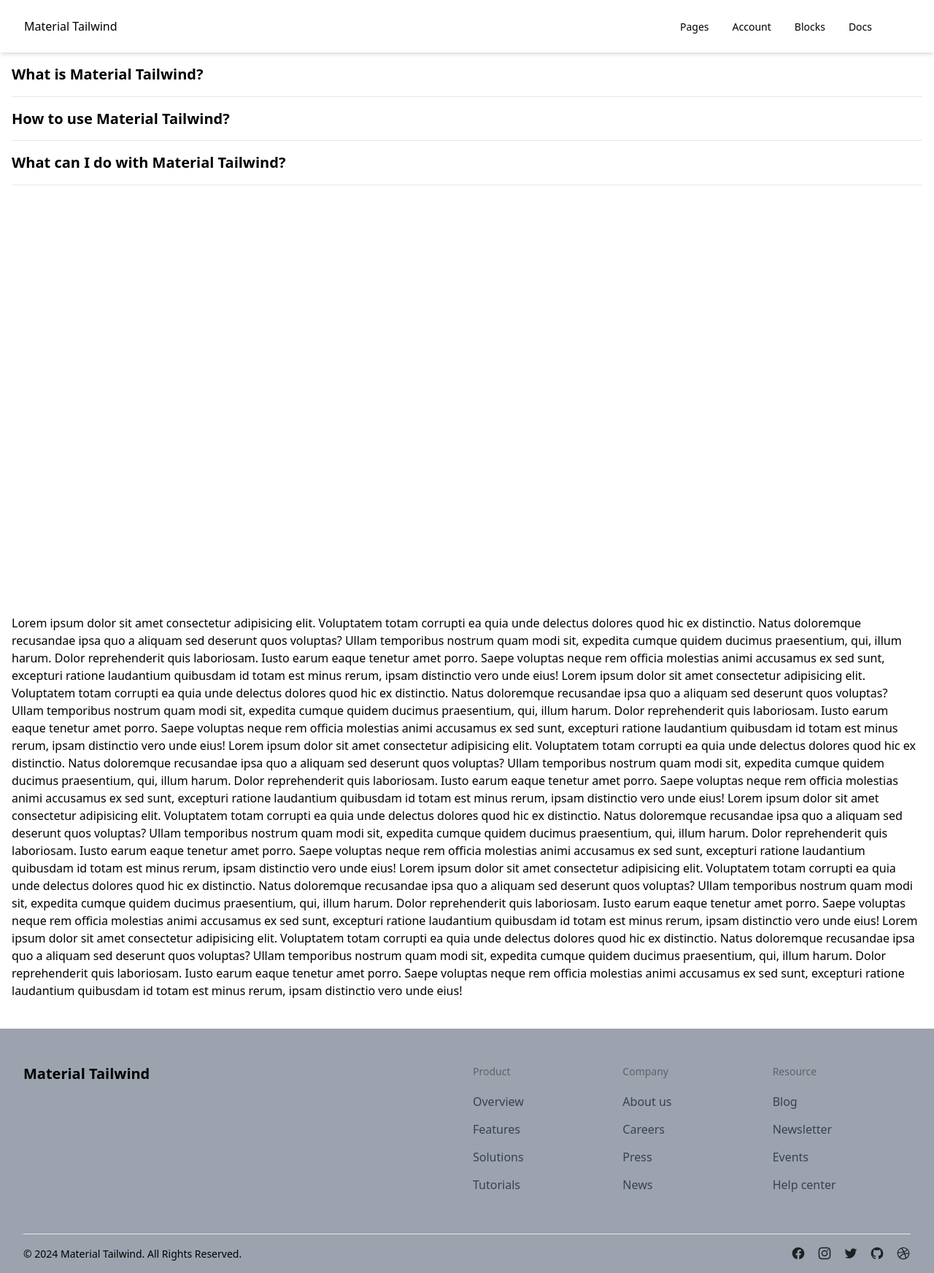
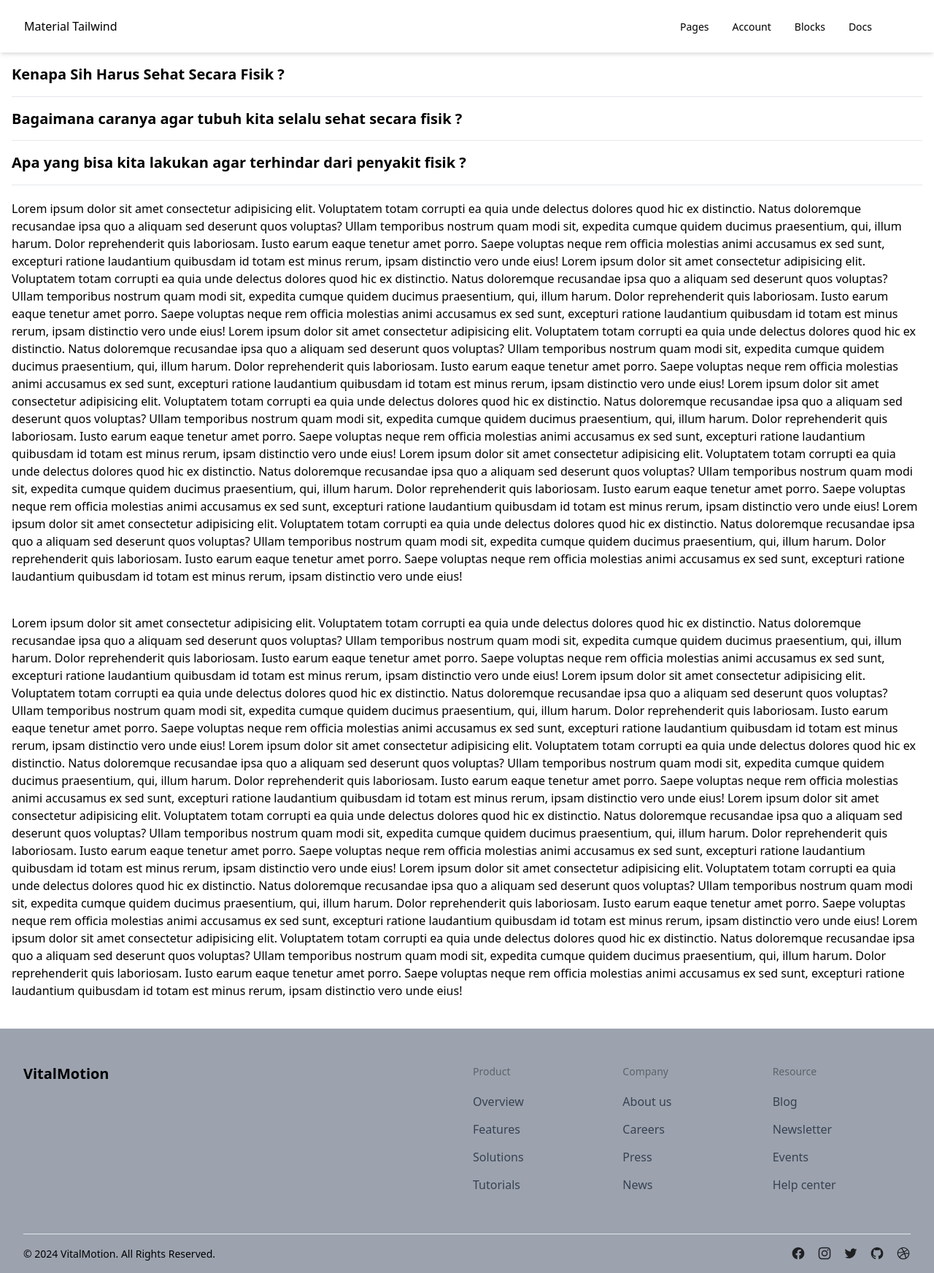
Before and after one commit to mybezen/prj-sagas, a React (Vite) app: page / in a window 1280 px wide. Shown: the whole page at 73% size. Built offline with nearby package versions, Linux system fonts and the light colour scheme.

Commit message:
Fix Footer and Navbar

```diff
--- a/src/components/Accordion.jsx
+++ b/src/components/Accordion.jsx
@@ -18,31 +18,25 @@ export function AccordionCustomAnimation() {
   return (
     <>
       <Accordion open={open === 1} animate={CUSTOM_ANIMATION}>
-        <AccordionHeader onClick={() => handleOpen(1)}>What is Material Tailwind?</AccordionHeader>
+        <AccordionHeader onClick={() => handleOpen(1)}>Kenapa Sih Harus Sehat Secara Fisik ?</AccordionHeader>
         <AccordionBody>
-          We&apos;re not always in the position that we want to be at. We&apos;re constantly
-          growing. We&apos;re constantly making mistakes. We&apos;re constantly trying to express
-          ourselves and actualize our dreams.
+          Karena ...
         </AccordionBody>
       </Accordion>
       <Accordion open={open === 2} animate={CUSTOM_ANIMATION}>
         <AccordionHeader onClick={() => handleOpen(2)}>
-          How to use Material Tailwind?
+          Bagaimana caranya agar tubuh kita selalu sehat secara fisik ?
         </AccordionHeader>
         <AccordionBody>
-          We&apos;re not always in the position that we want to be at. We&apos;re constantly
-          growing. We&apos;re constantly making mistakes. We&apos;re constantly trying to express
-          ourselves and actualize our dreams.
+          Kita Harus ...
         </AccordionBody>
       </Accordion>
       <Accordion open={open === 3} animate={CUSTOM_ANIMATION}>
         <AccordionHeader onClick={() => handleOpen(3)}>
-          What can I do with Material Tailwind?
+          Apa yang bisa kita lakukan agar terhindar dari penyakit fisik ?
         </AccordionHeader>
         <AccordionBody>
-          We&apos;re not always in the position that we want to be at. We&apos;re constantly
-          growing. We&apos;re constantly making mistakes. We&apos;re constantly trying to express
-          ourselves and actualize our dreams.
+          Kita harus ...
         </AccordionBody>
       </Accordion>
     </>
--- a/src/components/Footer.jsx
+++ b/src/components/Footer.jsx
@@ -23,7 +23,7 @@ export function FooterWithSocialLinks() {
       <div className="pt-12 mx-auto w-full max-w-full px-8 bg-gray-400">
         <div className="grid grid-cols-1 justify-between gap-4 md:grid-cols-2">
           <Typography variant="h5" className="mb-6">
-            Material Tailwind
+            VitalMotion
           </Typography>
           <div className="grid grid-cols-3 justify-between gap-4">
             {LINKS.map(({ title, items }) => (
@@ -57,7 +57,7 @@ export function FooterWithSocialLinks() {
             className="mb-4 text-center font-normal text-black-900 md:mb-0"
           >
             &copy; {currentYear}{" "}
-            <a href="https://material-tailwind.com/">Material Tailwind</a>. All
+            <a href="https://material-tailwind.com/">VitalMotion</a>. All
             Rights Reserved.
           </Typography>
           <div className="flex gap-4 text-black-900 sm:justify-center">
--- a/src/components/Navbar.jsx
+++ b/src/components/Navbar.jsx
@@ -3,9 +3,7 @@ import {
   Navbar,
   MobileNav,
   Typography,
-  Button,
   IconButton,
-  Card,
 } from "@material-tailwind/react";
 
 export function StickyNavbar() {
--- a/src/pages/Home.jsx
+++ b/src/pages/Home.jsx
@@ -1,23 +1,26 @@
 import { FooterWithSocialLinks } from "../components/Footer";
 import { StickyNavbar } from "../components/Navbar";
 import { AccordionCustomAnimation } from "../components/Accordion";
+import AOS from 'aos';
+import 'aos/dist/aos.css';
+import { useEffect } from "react";
 
 function Home() {
+  useEffect(()=> {
+    AOS.init({
+      once: true,
+      duration : 500,
+    })
+  }, [])
   return (
     <div className="">
-      <head>
-        <link
-          href="https://unpkg.com/aos@2.3.1/dist/aos.css"
-          rel="stylesheet"
-        ></link>
-      </head>
       <StickyNavbar />
       <div className="container">
         <AccordionCustomAnimation />
         <div
           className="mt-5 pb-10"
           data-aos="fade-up"
-          data-aos-anchor-placement="top-bottom"
+     data-aos-anchor-placement="top-bottom"
         >
           Lorem ipsum dolor sit amet consectetur adipisicing elit. Voluptatem
           totam corrupti ea quia unde delectus dolores quod hic ex distinctio.
@@ -124,8 +127,6 @@ function Home() {
         </div>
       </div>
       <FooterWithSocialLinks />
-      <script src="https://unpkg.com/aos@2.3.1/dist/aos.js"></script>
-      <script>AOS.init();</script>
     </div>
   );
 }
```
